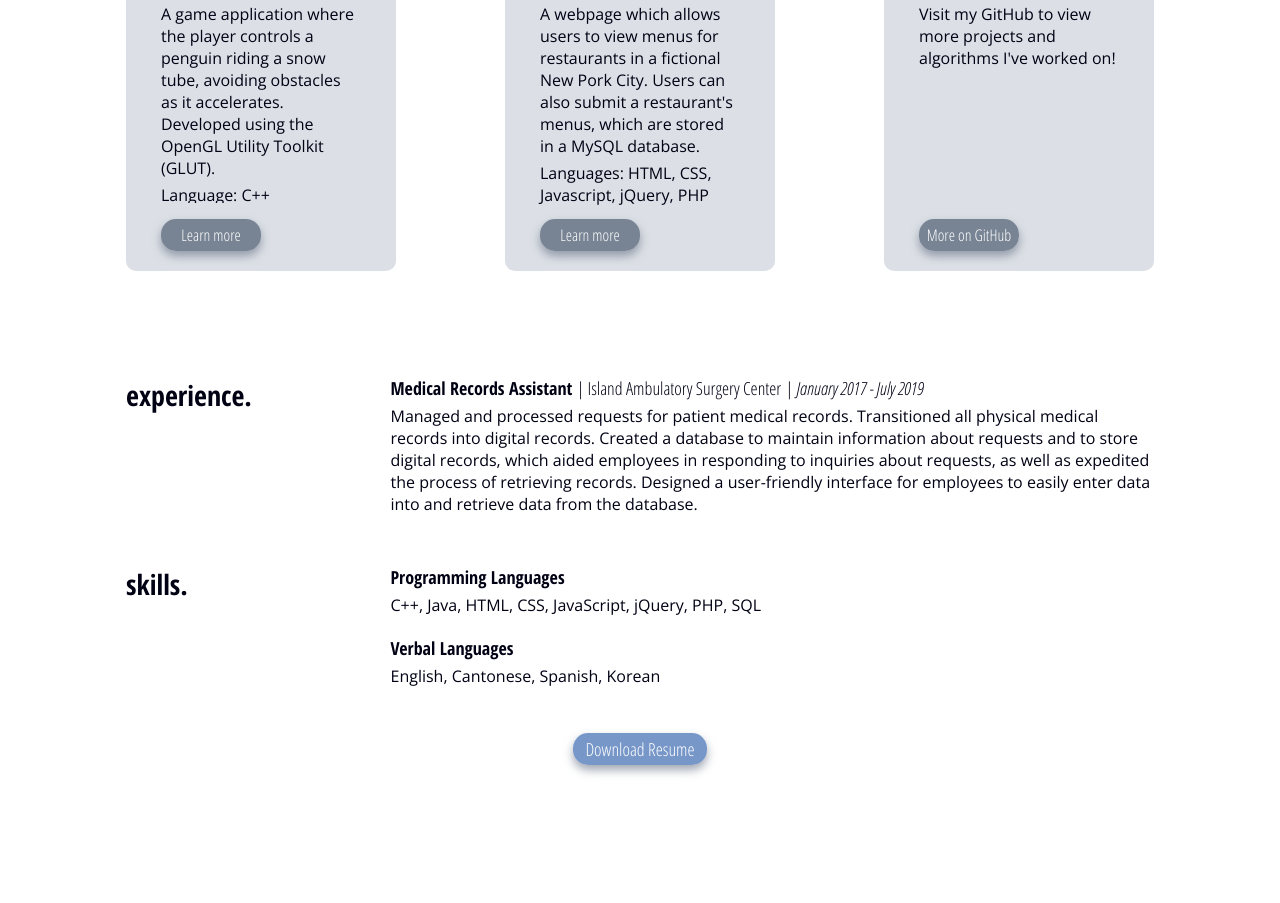
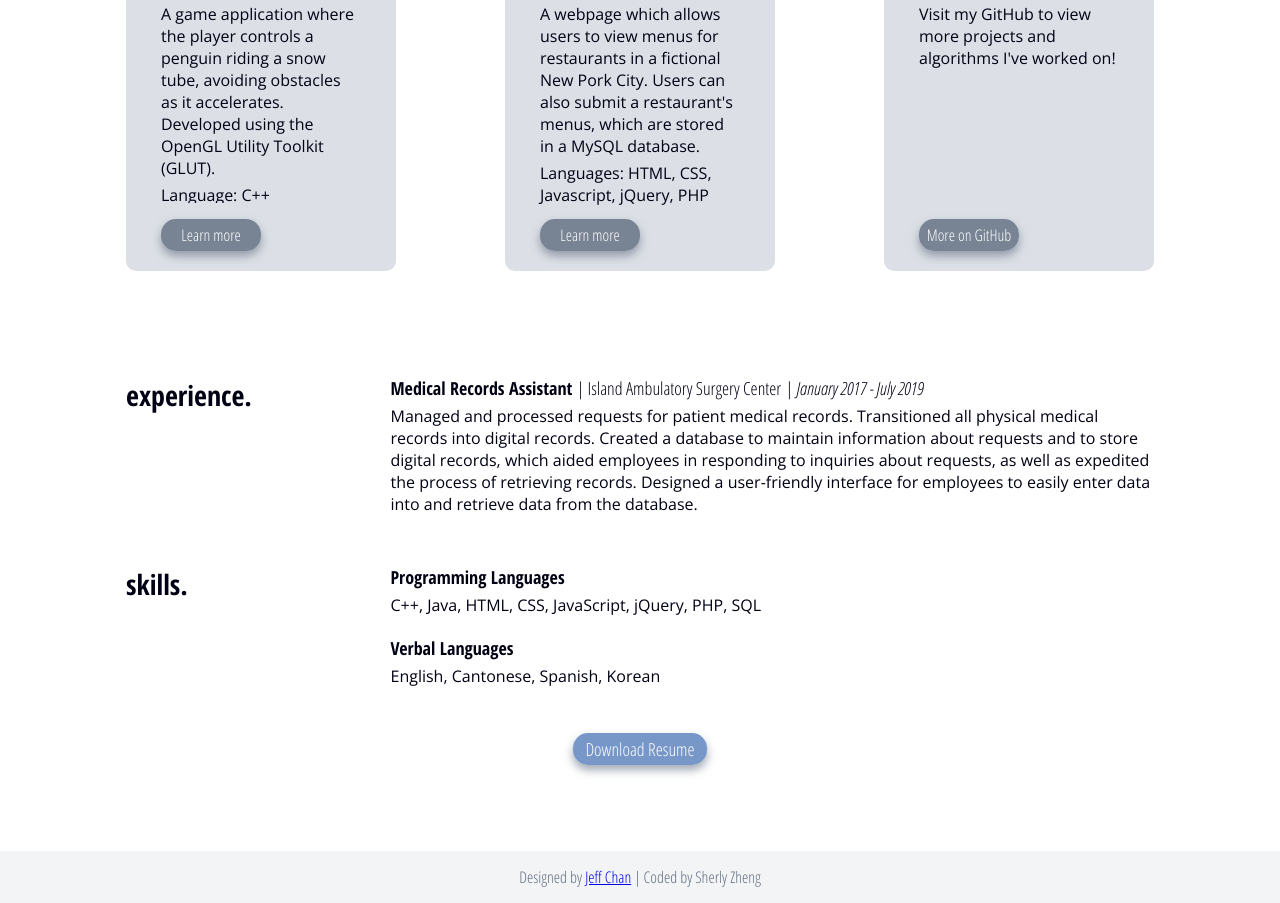
Before and after one commit to sherly-zheng/sherly-zheng.github.io, a plain HTML site: page index.html in a window 1280 px wide. Shown: the part 781-1684 px from the top of the page. Before the commit the page ends 1632 px from the top, so only its background shows below. Drawn offline with nearby package versions, Linux system fonts and the light colour scheme.

Commit message:
Added footer

```diff
--- a/index.html
+++ b/index.html
@@ -132,6 +132,9 @@
 				</div>
 			</div>
 		</div>
+		<div class="footer row">
+			<span class="footer__text">Designed by <a href="https://www.tsjchan.com/" target="_blank">Jeff Chan</a> | Coded by Sherly Zheng</span>
+		</div>
 	</body>
 	<script type="text/javascript" src="scripts/jquery.copy.js"></script>
 	<script type="text/javascript" src="scripts/jquery.scroll.js"></script>
--- a/style/default.css
+++ b/style/default.css
@@ -306,11 +306,20 @@ body {
     box-shadow: 0px 5px 10px var(--shadow-1-less);
 }
 
+.footer {
+    background: rgba(220, 224, 230, 0.35);
+    color: var(--dark-1);
+    font-family: 'Open Sans Condensed', sans-serif;
+    font-size: 16px;
+    font-weight: 300;
+    padding: 15px 0px;
+    text-align: center;
+}
+
 
 @media only screen and (min-width: 768px) {
     body {
         margin: 0px auto;
-        width: 85%;
     }
 
     .col-1 {
@@ -362,9 +371,10 @@ body {
     }
 
     .nav {
+        margin: auto;
         position: relative;
         padding: 15px;
-        width: 100%;
+        width: 85%;
     }
 
     .nav__left {
@@ -377,6 +387,11 @@ body {
 
     .nav__link:hover {
         font-weight: 800;
+    }
+
+    .body {
+        margin: auto;
+        width: 85%;
     }
 
     .about__heading {
```
